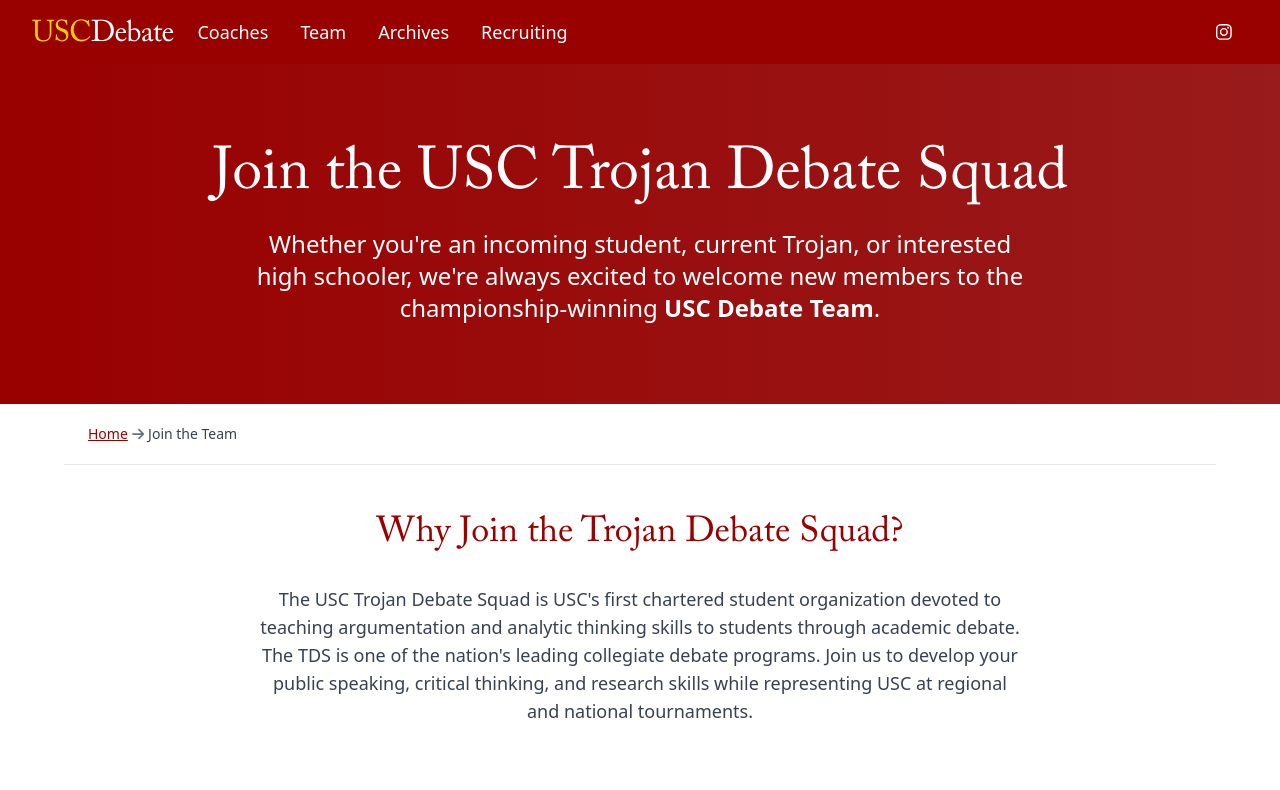
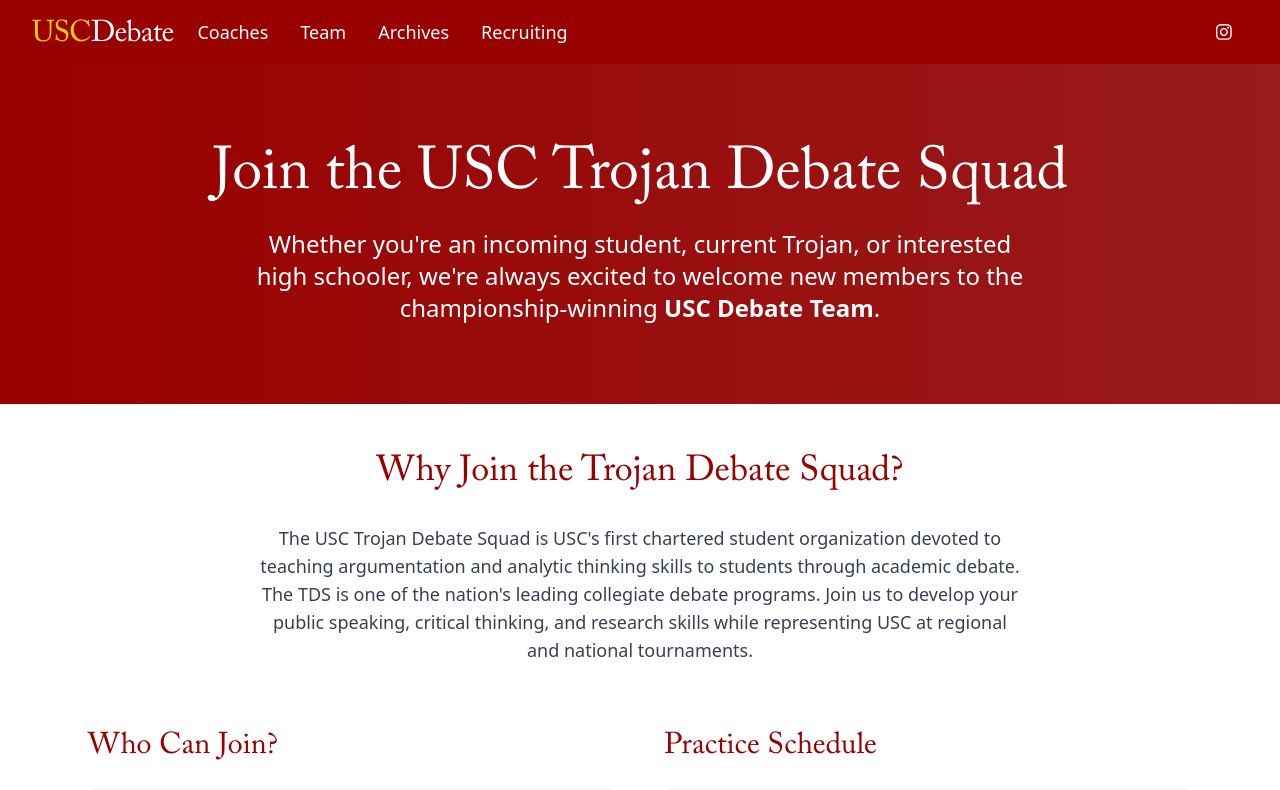
Before and after one commit to adarshzip/tds, a Next.js app: page /recruiting in a window 1280 px wide. Shown: the top 790 px of the page. Built offline with nearby package versions, Linux system fonts and the light colour scheme; a web font is replaced by a local one; what tailwind-fontawesome would draw is missing.

Commit message:
missed a breadcrumb

```diff
--- a/app/recruiting/page.tsx
+++ b/app/recruiting/page.tsx
@@ -32,14 +32,6 @@
           </p>
         </div>
       </div>
-
-      {/* Breadcrumb */}
-      <div className="max-w-6xl mx-auto px-6 flex text-gray-500 text-sm py-5 gap-1">
-        <Link href="/" className="text-usc-red underline hover:text-red-700">Home</Link>
-        <FontAwesomeIcon icon={faArrowRight} className="my-auto" />
-        <span className="text-gray-700">Join the Team</span>
-      </div>
-      <hr className="max-w-6xl mx-auto" />
 
       {/* Main Content */}
       <div className="max-w-6xl mx-auto px-6 py-12">
```
